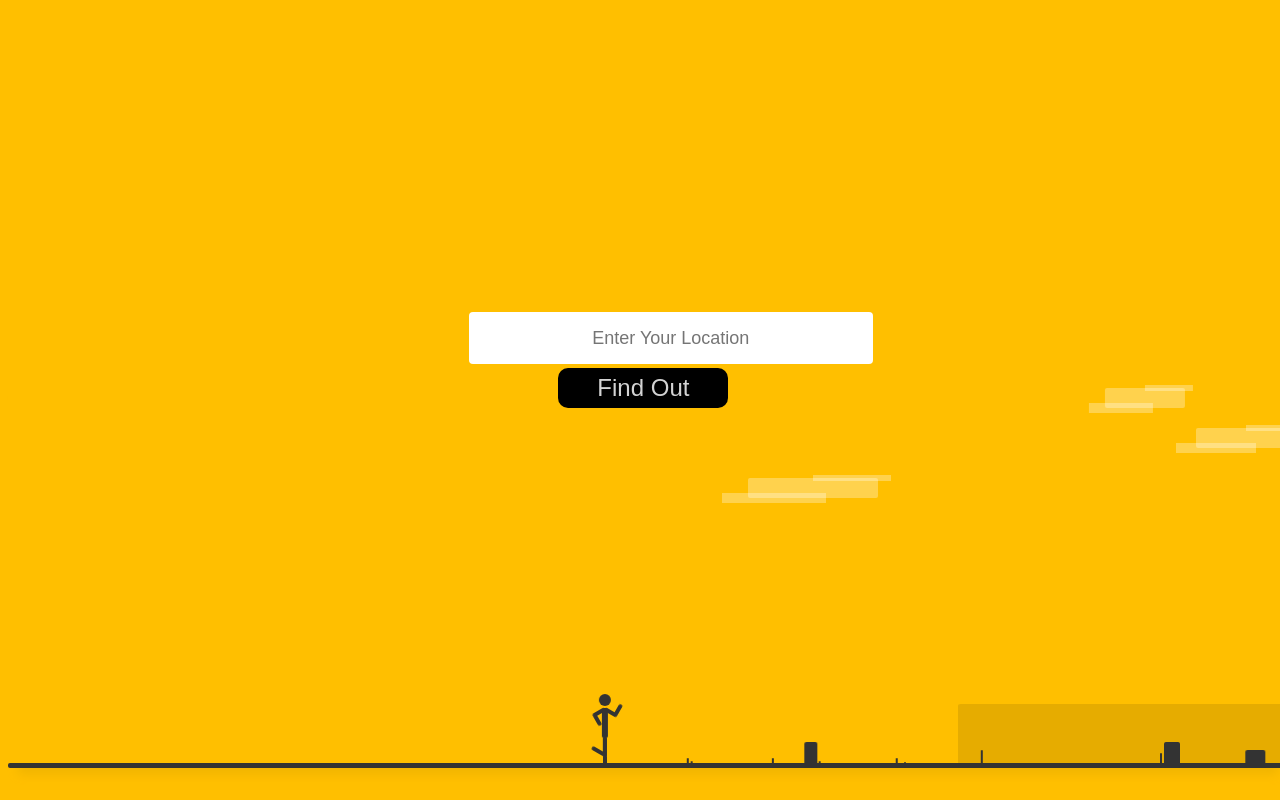
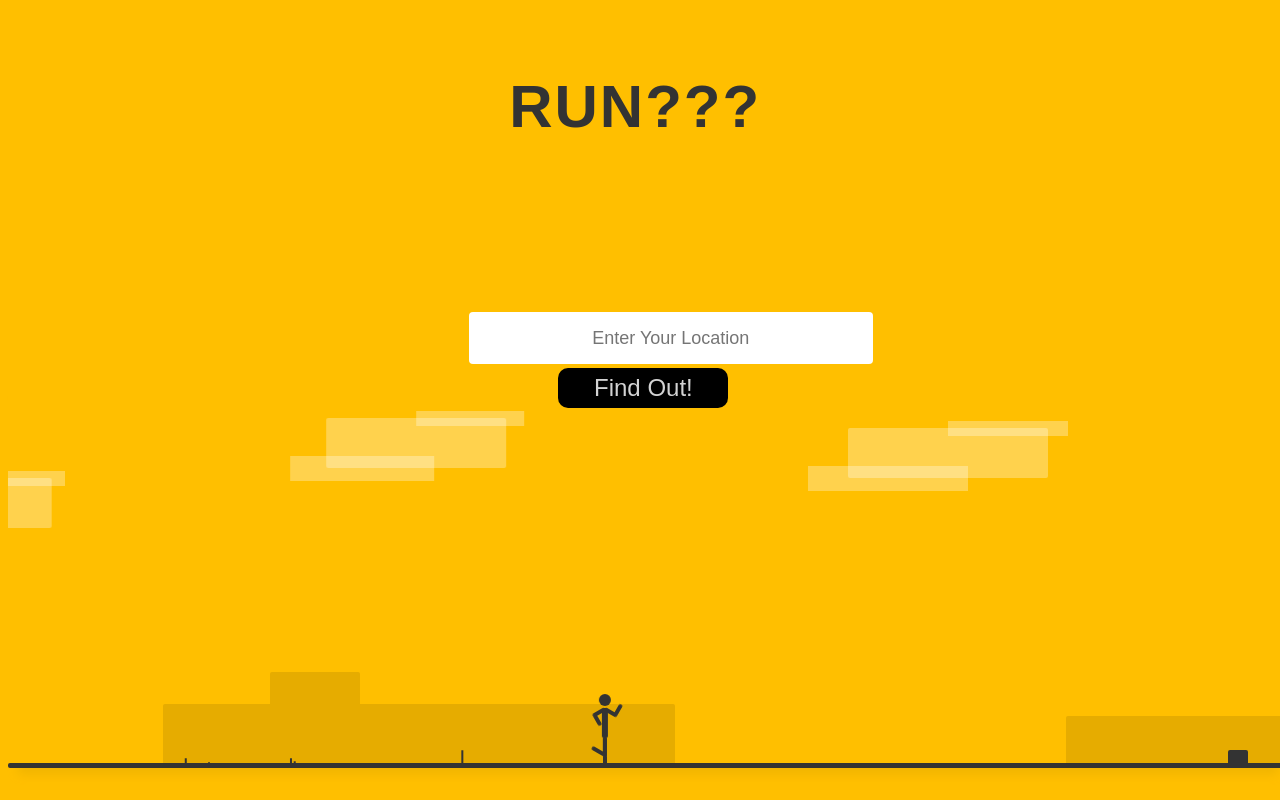
Before and after one commit to aroncey/running_app, a PHP site: page / in a window 1280 px wide. Run offline with PHP 8.4, Linux system fonts and the light colour scheme; some libraries are stand-ins or nearby versions.

Commit message:
fixed everything

```diff
--- a/app.js
+++ b/app.js
@@ -2,9 +2,8 @@
 const FLICKR_API = "ea01f140f196b83ec68734970e235e36"
 const FLICKR_SECRET = "40e4e1d0614430fb"
 const API_KEY2 = "6PeGFNKh7rV0HYYgZLg11SJidiuPfLz5"
-var counter = 0
+var searchAddress
 var store = new Store
-var forecastsArray = []
 
 $( () => {
   let $target = $('.search')
--- a/assets/stylesheet.css
+++ b/assets/stylesheet.css
@@ -47,6 +47,13 @@
   color: #D3D3D3;
 }
 
-#displayAddress {
+#DisplayAddress {
+  position:fixed;
+  width: auto;
+  top: 200px;
+}
 
+.main {
+  height:100%;
+  width: 100%;
 }
--- a/assets/test.css
+++ b/assets/test.css
@@ -20,11 +20,12 @@
 
 h1 {
   top: 24px;
-  font-size: 44px;
+  font-size: 60px;
+  left: 49%;
 }
 
 h2 {
-  top: 6em;
+  top: 7.5em;
   font-size: 34px;
   opacity: 0.7;
 }
@@ -159,8 +160,8 @@
 }
 
 .cloud {
-  height: 20px;
-  right: -160px;
+  height: 50px;
+  right: -400px;
   background: rgba(255, 255, 255, 0.3) !important;
 }
 .cloud::before, .cloud::after {
@@ -180,22 +181,51 @@
 }
 
 .cloud.one {
-  width: 100px;
+  width: 200px;
   top: 60px;
-  animation: cloud 3s linear infinite;
+  animation: cloud 5s linear infinite;
 }
 
 .cloud.two {
-  width: 80px;
+  width: 250px;
   top: 20px;
-  animation: cloud 2.6s linear infinite 0.5s;
+  animation: cloud 4.5s linear infinite 2s;
 }
 
 .cloud.three {
   width: 130px;
   top: 110px;
-  animation: cloud 3.2s linear infinite 1s;
+  animation: cloud 4.4s linear infinite 3s;
 }
+
+.cloud.four {
+  width: 180px;
+  top: 50px;
+  animation: cloud 4.4s linear infinite 4s;
+}
+
+.cloud.five {
+  width: 180px;
+  top: 70px;
+  animation: cloud 4.4s linear infinite 4s;
+}
+.cloud.six {
+  width: 180px;
+  top: 35px;
+  animation: cloud 4.4s linear infinite 5s;
+}
+.cloud.seven {
+  width: 180px;
+  top: 100px;
+  animation: cloud 4.4s linear infinite 6s;
+}
+
+.cloud.eight {
+  width: 240px;
+  top: 40px;
+  animation: cloud 4.4s linear infinite 7s;
+}
+
 
 .stick {
   width: 6px;
--- a/index.html
+++ b/index.html
@@ -1,7 +1,7 @@
 <!DOCTYPE html>
 <html>
   <head>
-    <title>Running app</title>
+    <title>Run?</title>
     <script type="text/javascript" src="https://cdnjs.cloudflare.com/ajax/libs/jquery/3.2.1/jquery.min.js"></script>
     <link rel="stylesheet" type="text/css" href='assets/stylesheet.css' />
     <link rel="stylesheet" type="text/css" href='assets/test.css' />
@@ -21,7 +21,7 @@
       <div class="search">
         <form id="searchForm">
           <input type='text' placeholder="Enter Your Location" class="searchBar" id="searchTerms" />
-          <button id="searchButton" class="searchButton">Find Out</button>
+          <button id="searchButton" class="searchButton">Find Out!</button>
         </form>
       </div>
       <div id="errors"></div>
@@ -29,11 +29,12 @@
         <button id="homeButton" class="initiallyHidden searchButton">Search Again</button>
         <button id="previousButton" class="initiallyHidden leftbtn"><i class="fa fa-chevron-left" aria-hidden="true"></i></button>
         <button id="nextButton"  class="initiallyHidden rightbtn"><i class="fa fa-chevron-right" aria-hidden="true"></i></button>
+        <h1>Run???</h1>
         <h3 id="displayAddress"></h3>
         <h2 id="displayText"></h2>
       </div>
         <!-- Stick Man Run -->
-      <div>
+      <!-- <div> -->
           <section class="world">
             <div class="back one"></div>
             <div class="back two"></div>
@@ -57,6 +58,7 @@
             <div class="cloud one"></div>
             <div class="cloud two"></div>
             <div class="cloud three"></div>
+            <div class="cloud four"></div>
             <div class="stick">
             <div class="head"></div>
             <div class="arm left">
@@ -73,7 +75,7 @@
             </div>
             </div>
           </section>
-        </div>
+        <!-- </div> -->
       </main>
   </body>
 </html>
--- a/models/location_search.js
+++ b/models/location_search.js
@@ -10,6 +10,8 @@
   static findByName(name) {
     return Accuweather.getJSON(name).
     then(function(data){
+      debugger
+      searchAddress = data[0].LocalizedName + ", " + data[0].AdministrativeArea.EnglishName
       let locationKey = new Location(data[0])
       return locationKey.key
     })
--- a/views/forecastview.js
+++ b/views/forecastview.js
@@ -2,9 +2,11 @@
 
   static renderWeek($target, data, index) {
     $target.find("#displayText").html(data.phrase)
-    // $("#displayAddress").html(dataItem.searchAddress)
+    debugger
+    $target.find("#displayAddress").html(searchAddress)
     $("#homeButton").show()
     $("#displayText").show()
+    $("#displayAddress").show()
     $("#searchButton").hide()
     $('#searchTerms').hide()
     $('#nextButton').hide()
```
Also changed, not shown: other parts of assets/test.css (+15 -15 lines).
